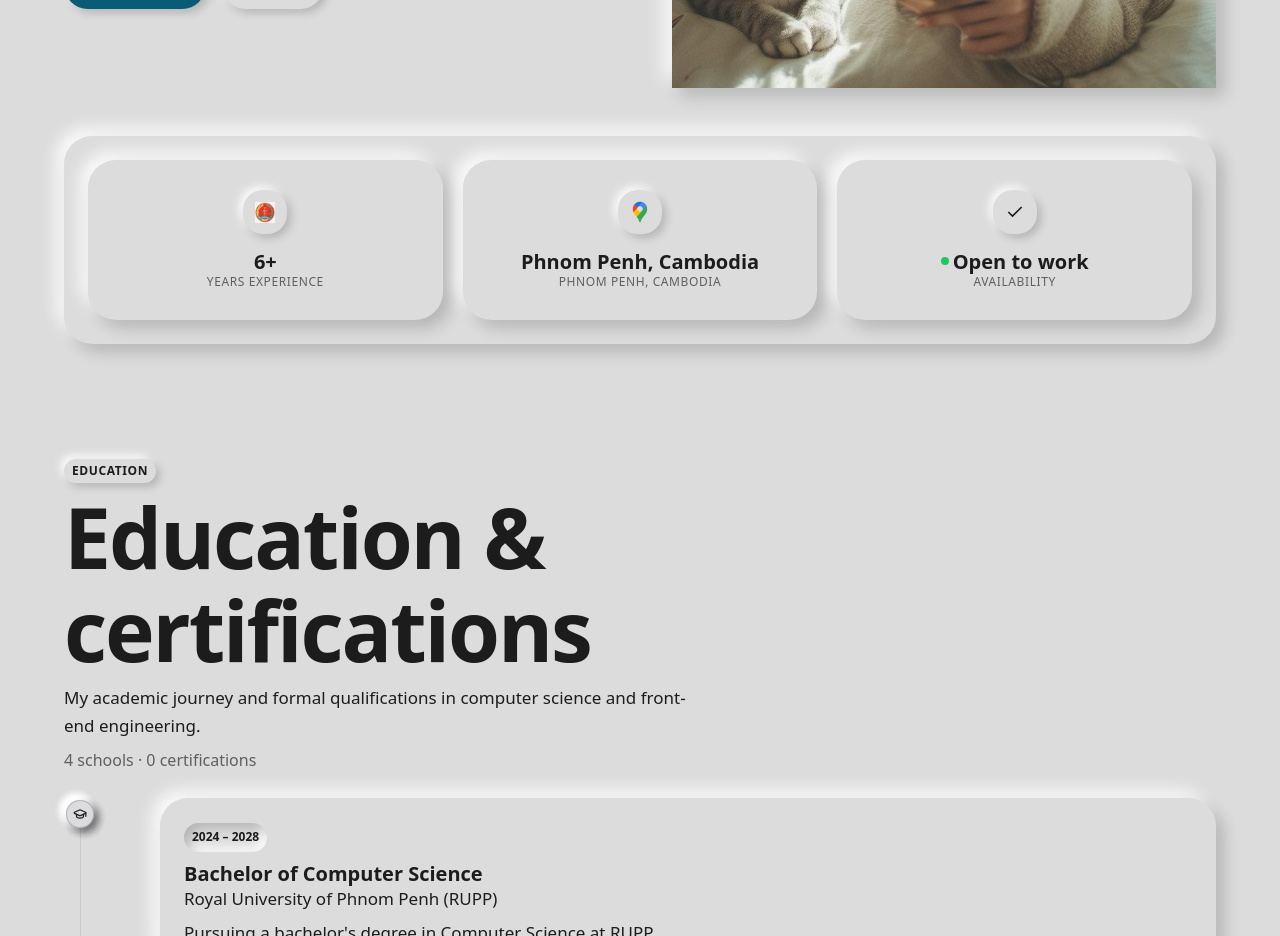
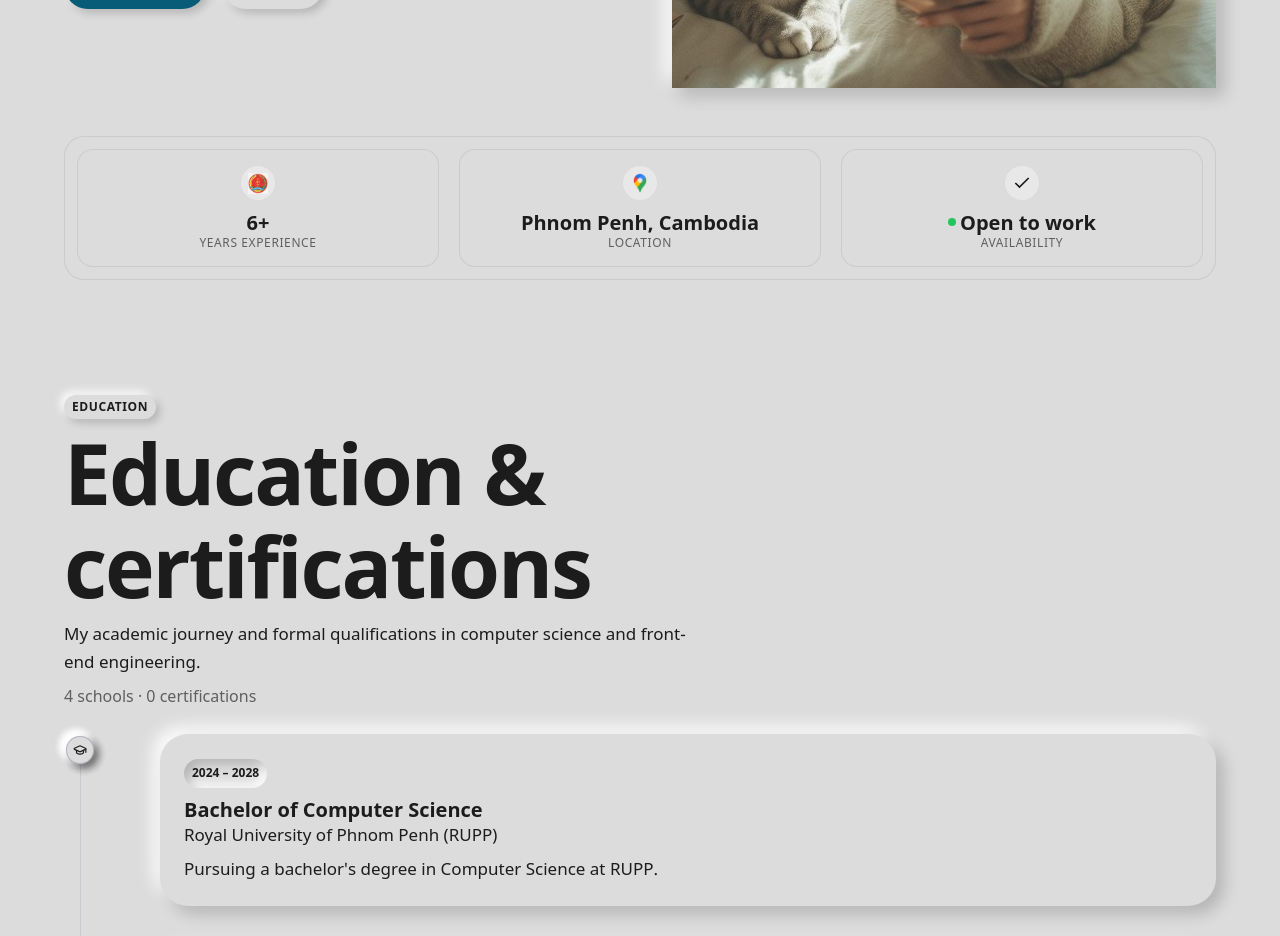
Before and after one commit to yornthanon/myportfolio, a React (Vite) app: page / in a window 1280 px wide. Shown: the part 1400-2336 px from the top of the page. Built offline with nearby package versions, Linux system fonts and the light colour scheme.

Commit message:
Refine About facts cards

```diff
--- a/src/components/sections/About.tsx
+++ b/src/components/sections/About.tsx
@@ -14,7 +14,7 @@ const CHECK_CIRCLE = (
 
 const FACTS = [
   { value: "6+", label: "Years experience", icon: <img src={iconRupp} alt="Experience" className="w-5" /> },
-  { value: "Phnom Penh, Cambodia", label: "Phnom Penh, Cambodia", icon: <img src={iconMap} alt="Location" className="w-8" /> },
+  { value: "Phnom Penh, Cambodia", label: "Location", icon: <img src={iconMap} alt="Location" className="w-7" /> },
   {
     value: (
       <span className="flex items-center gap-1">
@@ -89,8 +89,8 @@ export function About({ embedded = false }: { embedded?: boolean }) {
           <div className="about-facts-shell">
             <div className="grid grid-cols-1 sm:grid-cols-3 gap-5">
             {FACTS.map((fact, i) => (
-              <Card key={i} className="about-fact-card">
-                <div className="raised-sm w-11 h-11 rounded-full flex items-center justify-center shrink-0">
+              <Card key={i} className="about-fact-card shadow-none">
+                <div className="about-fact-icon w-9 h-9 rounded-full flex items-center justify-center shrink-0">
                   {fact.icon}
                 </div>
                 <div className="text-center">
--- a/src/index.css
+++ b/src/index.css
@@ -442,22 +442,32 @@ a:hover {
 }
 
 .about-facts-shell {
-  margin-top: 3rem;
-  padding: 1.5rem;
+  margin-top: 2rem;
+  padding: 0.75rem;
   background: var(--bg);
-  border-radius: var(--radius-card);
-  box-shadow: var(--shadow-raised);
+  border-radius: 1.25rem;
+  border: 1px solid rgba(0, 0, 0, 0.08);
+  box-shadow: none;
 }
 
 .about-fact-card {
-  min-height: 160px;
-  padding: 1.25rem;
+  min-height: 118px;
+  padding: 0.9rem;
   display: flex;
   flex-direction: column;
   align-items: center;
   justify-content: center;
-  gap: 0.9rem;
+  gap: 0.55rem;
   text-align: center;
+  border: 1px solid rgba(0, 0, 0, 0.08);
+  border-radius: 1rem;
+  box-shadow: none !important;
+}
+
+.about-fact-icon {
+  background: rgba(255, 255, 255, 0.36);
+  border: 1px solid rgba(0, 0, 0, 0.06);
+  box-shadow: none;
 }
 
 /* Inputs */
```
